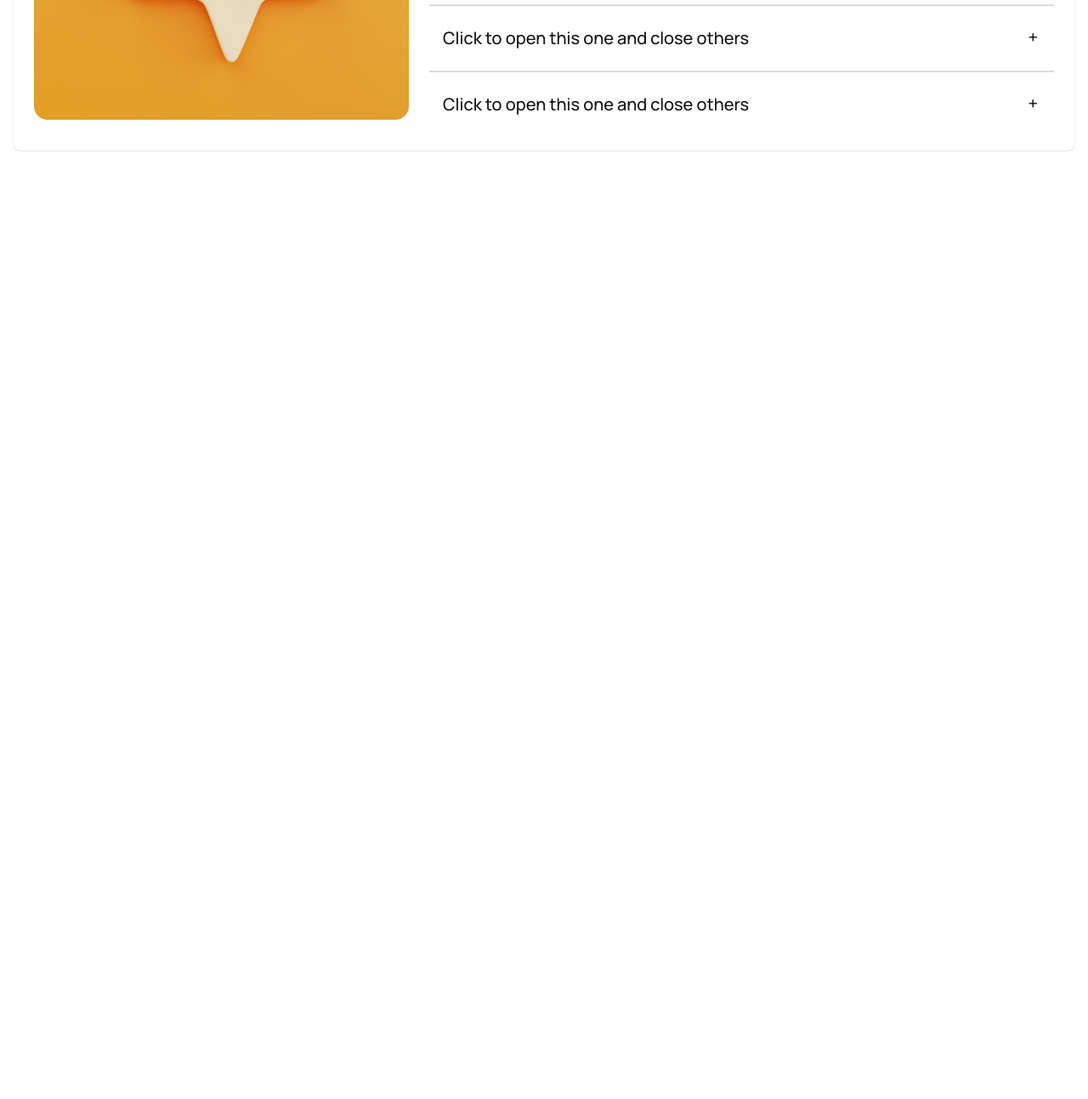
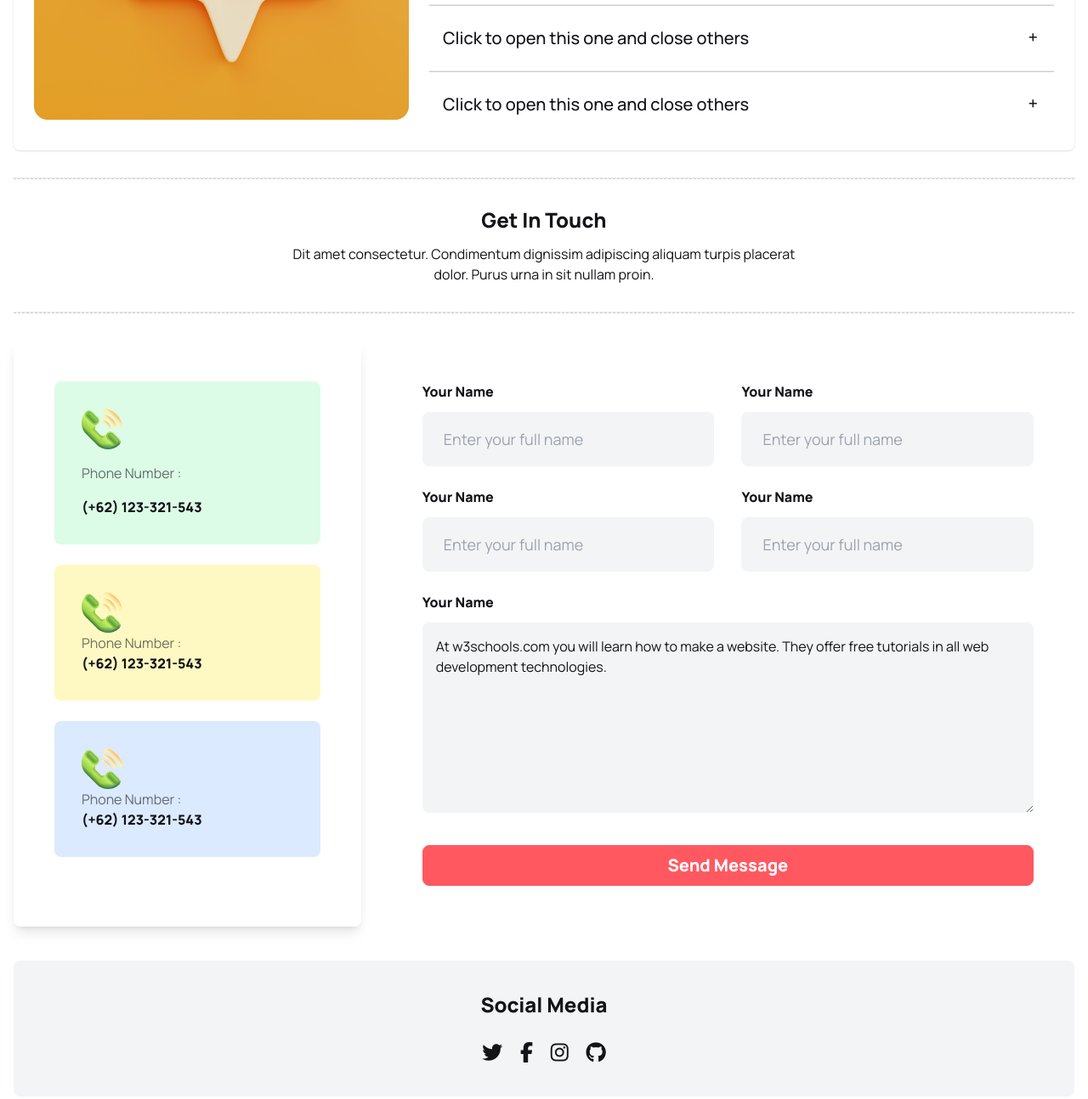
Before and after one commit to Mahadi855/Assignment03_Hockeys, a plain HTML site: page index.html in a window 1280 px wide. Shown: the part 4152-5446 px from the top of the page at 85% size. Before the commit the page ends 4345 px from the top, so only its background shows below. Drawn offline with nearby package versions, Linux system fonts and the light colour scheme.

Commit message:
done main section

```diff
--- a/index.html
+++ b/index.html
@@ -35,10 +35,12 @@
             border-bottom: 1px dashed rgba(19, 19, 24, 0.20);
             ;
         }
-        .hr1{
+
+        .hr1 {
             border-bottom: 1px solid rgba(19, 19, 24, 0.20);
 
         }
+
         .card.image-full:before {
             opacity: 0.5;
         }
@@ -75,6 +77,7 @@
             height: calc(172px*1.3);
             width: 100%;
         }
+
         .custom2 {
             border-radius: 16px;
             background-size: contain;
@@ -493,7 +496,7 @@
         <hr class="my-8">
 
         <div class="lg:flex lg:space-x-6 lg:space-y-0 shadow p-6 rounded-lg  lg:justify-between items-center space-y-6">
-            <div >
+            <div>
                 <img src="images/11.png" alt="">
             </div>
             <div class="flex-1 text-xl text-basic space-y-2 ">
@@ -561,6 +564,80 @@
         </div>
         </div>
 
+        <hr class="my-8">
+        <section class="w-11/12 lg:w-1/2 mx-auto text-center space-y-3">
+            <h1 class="text-2xl font-extrabold">Get In Touch</h1>
+            <p class="lite">Dit amet consectetur. Condimentum dignissim adipiscing aliquam turpis placerat dolor. Purus
+                urna in sit nullam proin. </p>
+
+        </section>
+
+        <!-- Get In Touch  -->
+        <hr class="my-8">
+        <section>
+            <div class="lg:flex space-x-6">
+                <div class="lg:w-4/12 p-12 space-y-6 flex-col content-between rounded-lg shadow-lg">
+                    <div class="bg-green-100 p-8 rounded-lg space-y-4">
+                        <img src="images/Group 1171275317.png" alt="">
+                        <h2 class="text-lite">Phone Number :</h2>
+                        <h1 class="font-extrabold">(+62) 123-321-543</h1>
+                    </div>
+                    <div class="bg-yellow-100 p-8 rounded-lg">
+                        <img src="images/Group 1171275317.png" alt="">
+                        <h2 class="text-lite">Phone Number :</h2>
+                        <h1 class="font-extrabold">(+62) 123-321-543</h1>
+                    </div>
+                    <div class="bg-blue-100 p-8 rounded-lg">
+                        <img src="images/Group 1171275317.png" alt="">
+                        <h2 class="text-lite">Phone Number :</h2>
+                        <h1 class="font-extrabold">(+62) 123-321-543</h1>
+                    </div>
+                </div>
+                <div class="lg:w-8/12 p-12 space-y-6 flex-col content-between ">
+                    <div class="lg:flex justify-between lg:space-x-8 space-y-6 lg:space-y-0">
+                        <div class="w-full space-y-3">
+                            <h1 class="font-extrabold">Your Name</h1>
+                            <input type="text" placeholder="Enter your full name" class="input bg-gray-100 input-lg w-full " />
+                        </div>
+                        <div class="w-full space-y-3">
+                            <h1 class="font-extrabold">Your Name</h1>
+                            <input type="text" placeholder="Enter your full name" class="input input-lg bg-gray-100 w-full " />
+                        </div>
+                    </div>
+                    <div class="lg:flex justify-between lg:space-x-8 space-y-6 lg:space-y-0">
+                        <div class="w-full space-y-3">
+                            <h1 class="font-extrabold">Your Name</h1>
+                            <input type="text" placeholder="Enter your full name" class="input input-lg bg-gray-100 w-full " />
+                        </div>
+                        <div class="w-full space-y-3">
+                            <h1 class="font-extrabold">Your Name</h1>
+                            <input type="text" placeholder="Enter your full name" class="input input-lg bg-gray-100 w-full " />
+                        </div>
+                    </div>
+                    <div>
+                        <div class="w-full space-y-3 flex-1">
+                            <h1 class="font-extrabold">Your Name</h1>
+                            <textarea  name="review" rows="8" cols="50" class=" bg-gray-100 w-full p-4 rounded-lg">At w3schools.com you will learn how to make a website. They offer free tutorials in all web development technologies.
+                            </textarea>
+                        </div>
+                        <div class="mt-8">
+                            <button class="btn btn-error w-full text-primary"><span class="text-white font-extrabold text-xl ">Send Message</span></button>
+                        </div>
+                    </div>
+                </div>
+            </div>
+        </section>
+
+        <section class="text-center mt-10 bg-gray-100 p-9 text-2xl space-y-6 rounded-lg font-extrabold">
+            <h1>Social Media</h1>
+            <div class="space-x-4">
+                <i class="fa-brands fa-twitter"></i>
+                <i class="fa-brands fa-facebook-f"></i>
+                <i class="fa-brands fa-instagram"></i>
+                <i class="fa-brands fa-github"></i>
+            </div>
+
+        </section>
 
     </main>
 </body>
```
Lines whose indentation alone changed are shown as unchanged.
